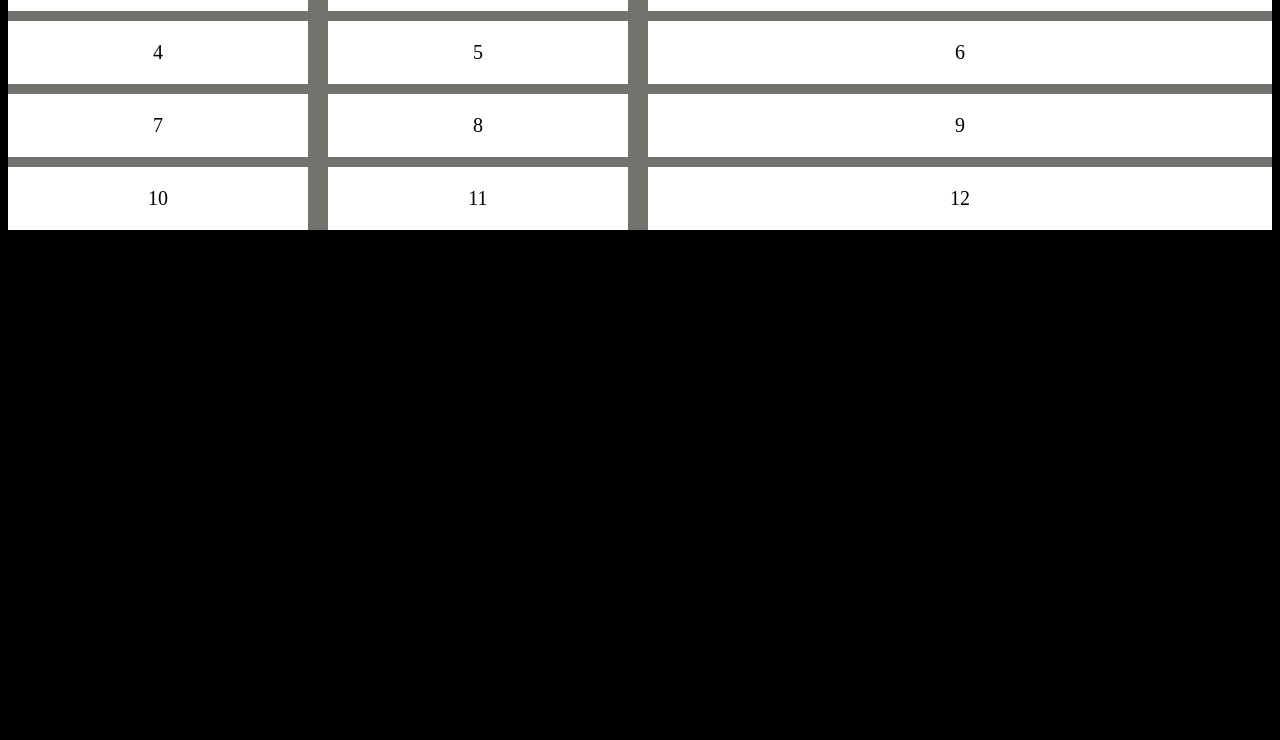
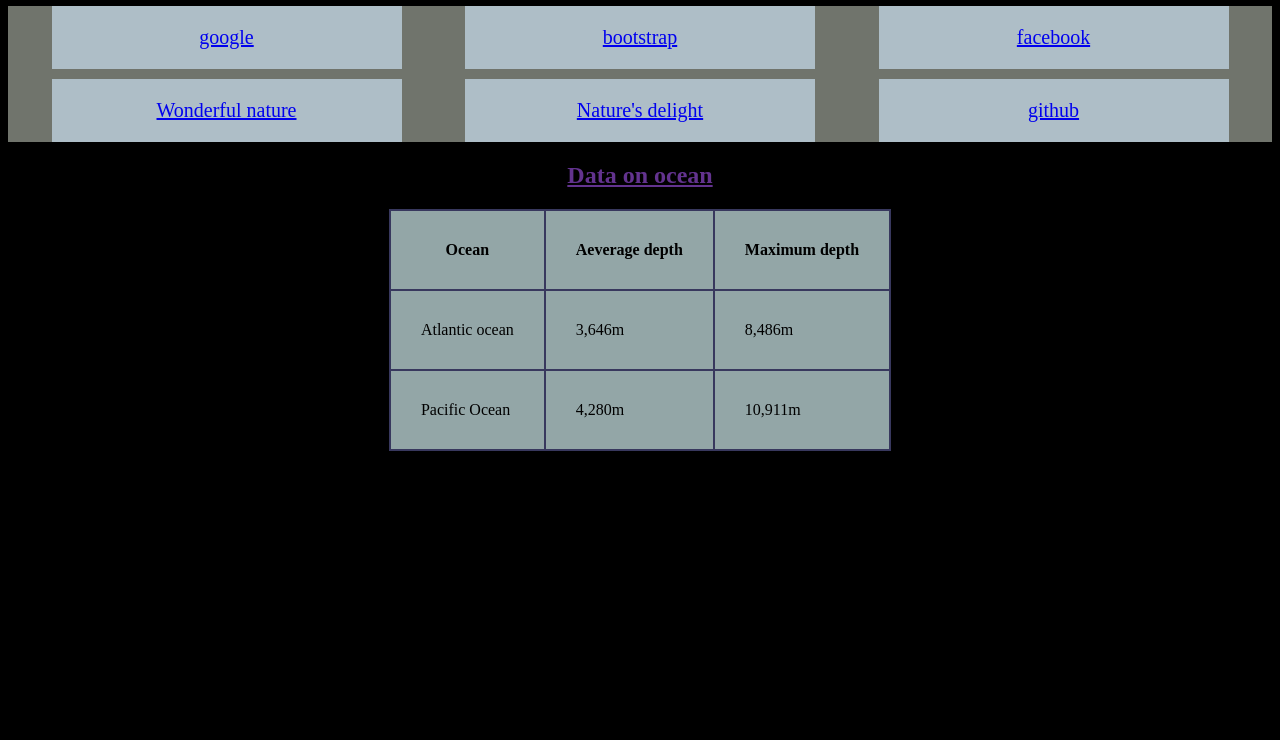
Before and after one commit to BSrestha/BSrestha.github.io, a plain HTML site: page index.html in a window 1280 px wide. Shown: the part 60-800 px from the top of the page. Drawn offline with Linux system fonts and the light colour scheme.

Commit message:
added table and changed style

```diff
--- a/index.html
+++ b/index.html
@@ -6,18 +6,21 @@
                  RESPONSIVE
              </title>
              <style>
-              #container{
+              #container
+              {
                 background-color:rgb(112, 116, 108);
 
                 display: grid;
                 grid-column-gap:20px;
                 grid-row-gap: 10px;
-                grid-template-columns: 300px 300px auto;
+                grid-template-columns: 350px 350px 350px;
+                align-items: center;
+                justify-content: space-evenly;
 
               }
-              #container>div,a
+              #container>a
               {
-                  background-color:white;
+                  background-color:rgb(174, 190, 199);
                   font-size: 20px;
                   padding:20px;
                   text-align: center;
@@ -25,26 +28,53 @@
               body{
                    background-color: black;
               }
+              table{
+                    border: 2px solid rgb(10, 10, 10);
+                    border-collapse: collapse;
+                    background-color: white;
+                    color:black;
+                    align-self: center;
+                    margin-left: auto;
+                    margin-right: auto;
+
+                }
+                th,td{
+                    border: 2px solid rgb(56, 56, 94);
+                    padding: 30px;
+                    background-color: rgb(147, 166, 167);
+                }
              </style>
          </head>
          <body>
+         <h1 style="color:white;">Welcome to my Webpage!!</h1>
             <div id="container">
-                <a href="https://google.com">1</a>
-                <div>2</div>
-                <div>3</div>
-                <div>4</div>
-                <div>5</div>
-                <div>6</div>
-                <div>7</div>
-                <div>8</div>
-                <div>9</div>
-                <div>10</div>
-                <div>11</div>
-                <div>12</div>
+                <a href="https://google.com">google</a>
+                <a href="https://getbootstrap.com">bootstrap</a>
+                <a href="https://facebook.com">facebook</a>
+                <a href="image1.jpg">Wonderful nature</a>
+                <a href="images.jpg">Nature's delight </a>
+                <a href="https://github.com">github</a>
+            </div>
 
+            <h2 style="color: rgb(99, 51, 143); text-align: center;;"><u>Data on ocean</u> </h2>
 
-
-            </div>
+            <table>
+                <thead>
+                    <th>Ocean</th>
+                    <th>Aeverage depth</th>
+                    <th>Maximum depth</th>
+                </thead>
+                <tr>
+                    <td>Atlantic ocean</td>
+                    <td>3,646m</td>
+                    <td>8,486m</td>
+                </tr>
+                <tr>
+                    <td>Pacific Ocean</td>
+                    <td>4,280m</td>
+                    <td>10,911m</td>
+                </tr>
+            </table>
 
          </body>
 
```
